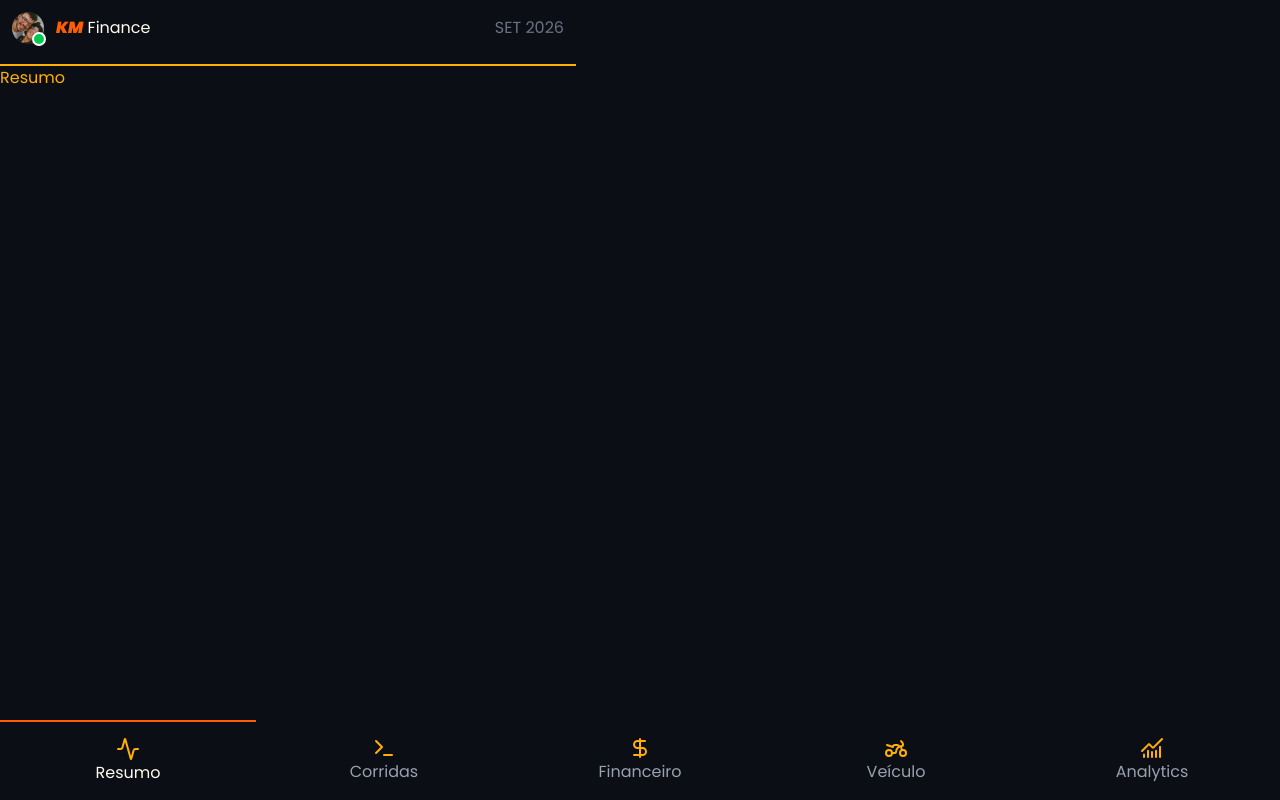
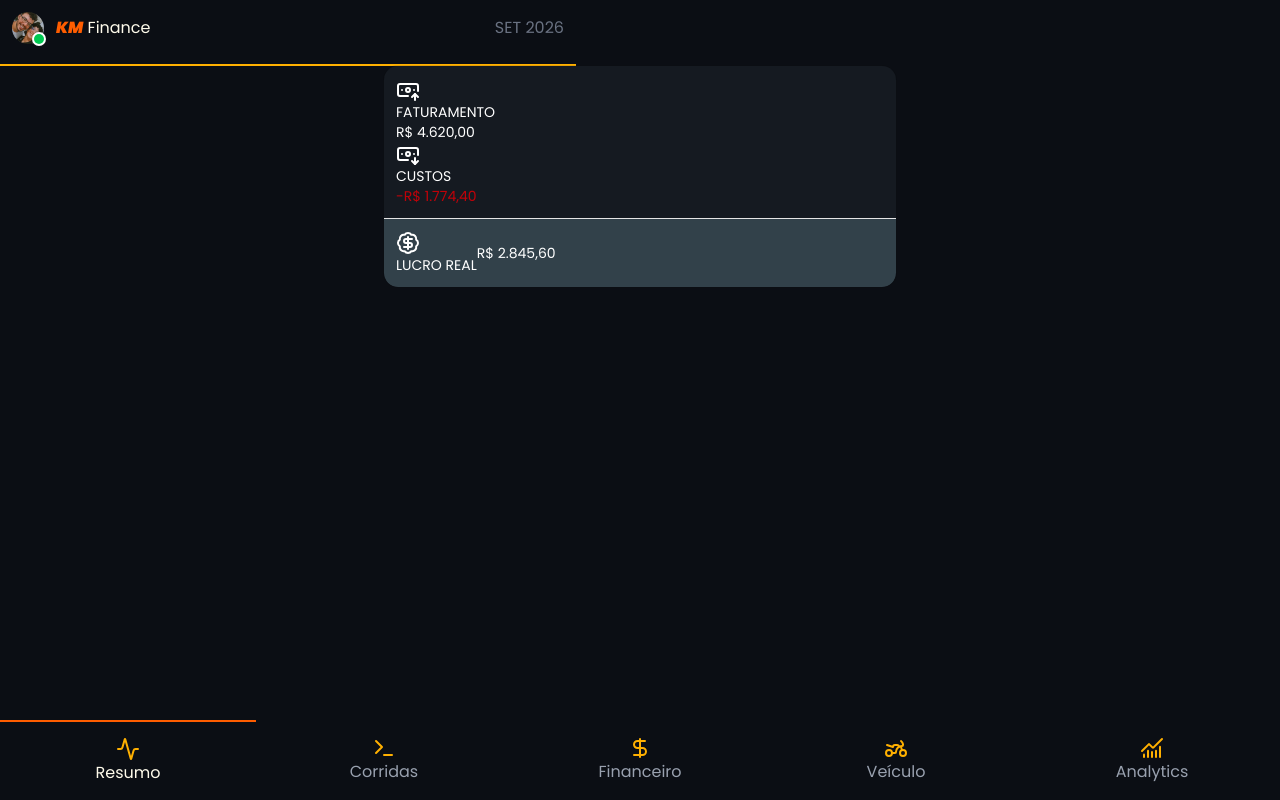
Before and after one commit to Williais/Frontend_KmFinance, a React (Vite) app: page /resumo in a window 1280 px wide. Built offline with nearby package versions, Linux system fonts and the light colour scheme; a web font is replaced by a local one.

Commit message:
feat: update Resumo page with Card component for better layout and styling

```diff
--- a/src/layouts/AppLayout.tsx
+++ b/src/layouts/AppLayout.tsx
@@ -5,8 +5,8 @@ import { Outlet } from "react-router-dom"
 export default function AppLayout(){
     return(
         <div className="relative min-h-screen bg-background-primario pb-20">
+            <Header/>
 
-            <Header/>
             <main className="w-full h-full">
                 <Outlet/>
             </main>
--- a/src/pages/Resumo.tsx
+++ b/src/pages/Resumo.tsx
@@ -1,7 +1,41 @@
+import { Card, CardContent, CardFooter } from "@/ui/card";
+import { BanknoteArrowUp, BanknoteArrowDown, BadgeDollarSign } from "lucide-react"
+
 export default function Resumo() {
     return (
         <div>
-            <h1 className="text-amarelo-alerta">Resumo</h1>
+            <Card size="sm" className="mx-auto w-full max-w-lg bg-background-secundario text-white">
+                <CardContent className="">
+                    <ul>
+                        <li>
+                            <div>
+                                <BanknoteArrowUp />
+                                <span>FATURAMENTO</span>
+                            </div>
+
+                            <span>R$ 4.620,00</span>
+                        </li>
+
+                        <li>
+                            <div>
+                                <BanknoteArrowDown />
+                                <span>CUSTOS</span>
+                            </div>
+
+                            <span className="text-red-700">-R$ 1.774,40</span>
+                        </li>
+                    </ul>
+                </CardContent>
+                <CardFooter className="bg-[#32414a]">
+
+                    <div>
+                        <BadgeDollarSign />
+                        <span>LUCRO REAL</span>
+                    </div>
+
+                    <span>R$ 2.845,60</span>
+                </CardFooter>
+            </Card>
         </div>
     )
 }
```
